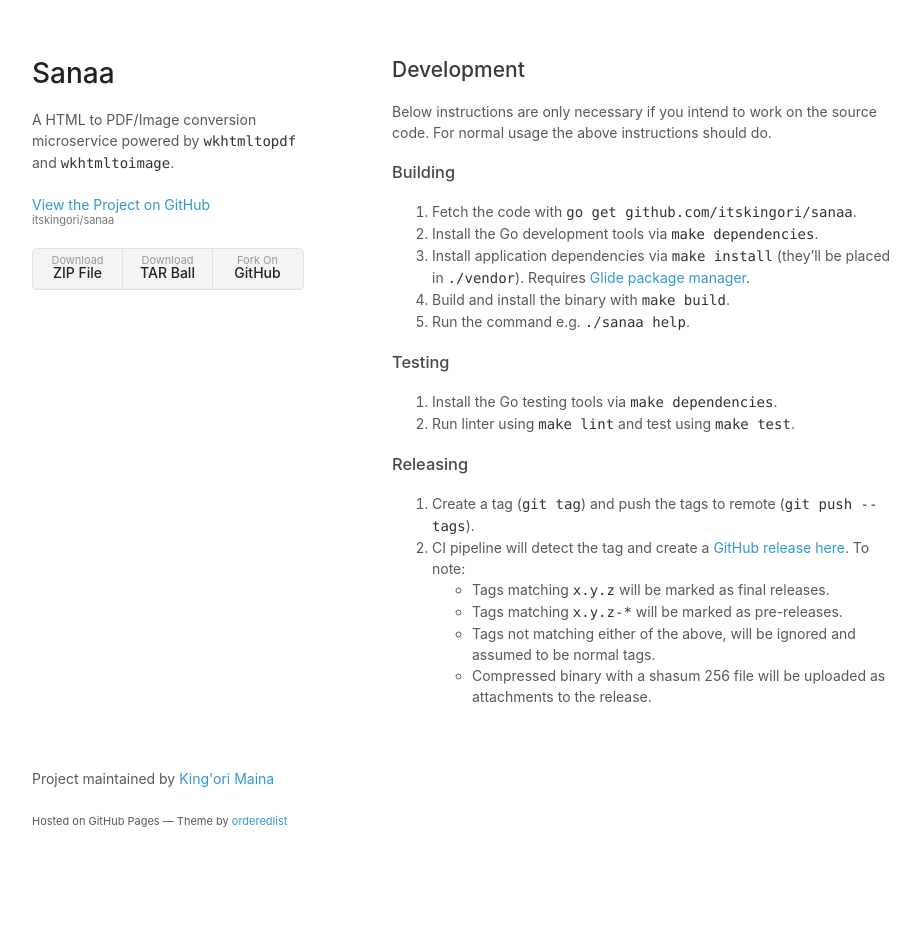
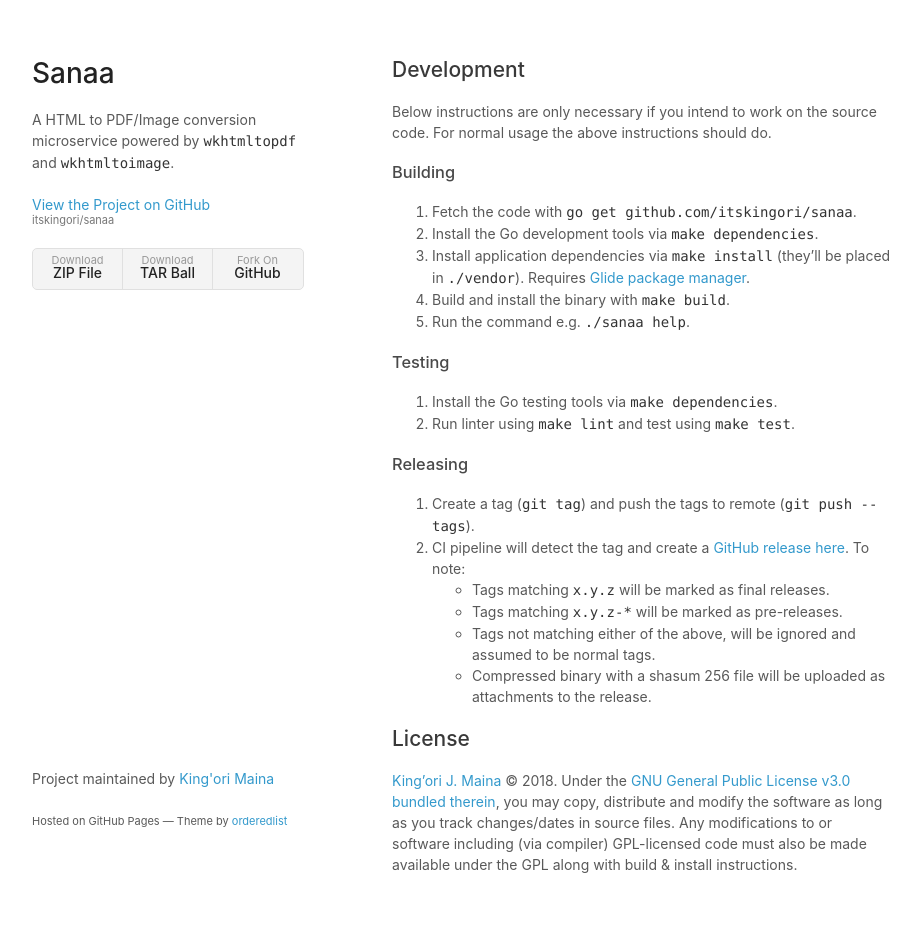
Before and after one commit to itskingori/sanaa, a Jekyll site: the page built from docs/index.md, in a window 1280 px wide. Shown: the whole page, without its empty margins (178-1098 px from the left). Built offline with Jekyll 4.4.1, drawn with Linux system fonts in a browser that asks for light colours; before the commit the page ends 900 px from its top, so only the background shows below that.

Commit message:
Add notes on license
https://tldrlegal.com/license/gnu-general-public-license-v3-(gpl-3)

```diff
--- a/docs/index.md
+++ b/docs/index.md
@@ -34,5 +34,15 @@
    * Compressed binary with a shasum 256 file will be uploaded as attachments to
      the release.
 
+## License
+
+[King'ori J. Maina][personal-site] © 2018. Under the [GNU General Public License
+v3.0 bundled therein][license], you may copy, distribute and modify the software
+as long as you track changes/dates in source files. Any modifications to or
+software including (via compiler) GPL-licensed code must also be made available
+under the GPL along with build & install instructions.
+
 [glide]: https://github.com/Masterminds/glide
+[personal-site]: http://kingori.co/
+[license]: https://raw.githubusercontent.com/itskingori/sanaa/master/LICENSE
 [releases]: https://github.com/itskingori/sanaa/releases
```
